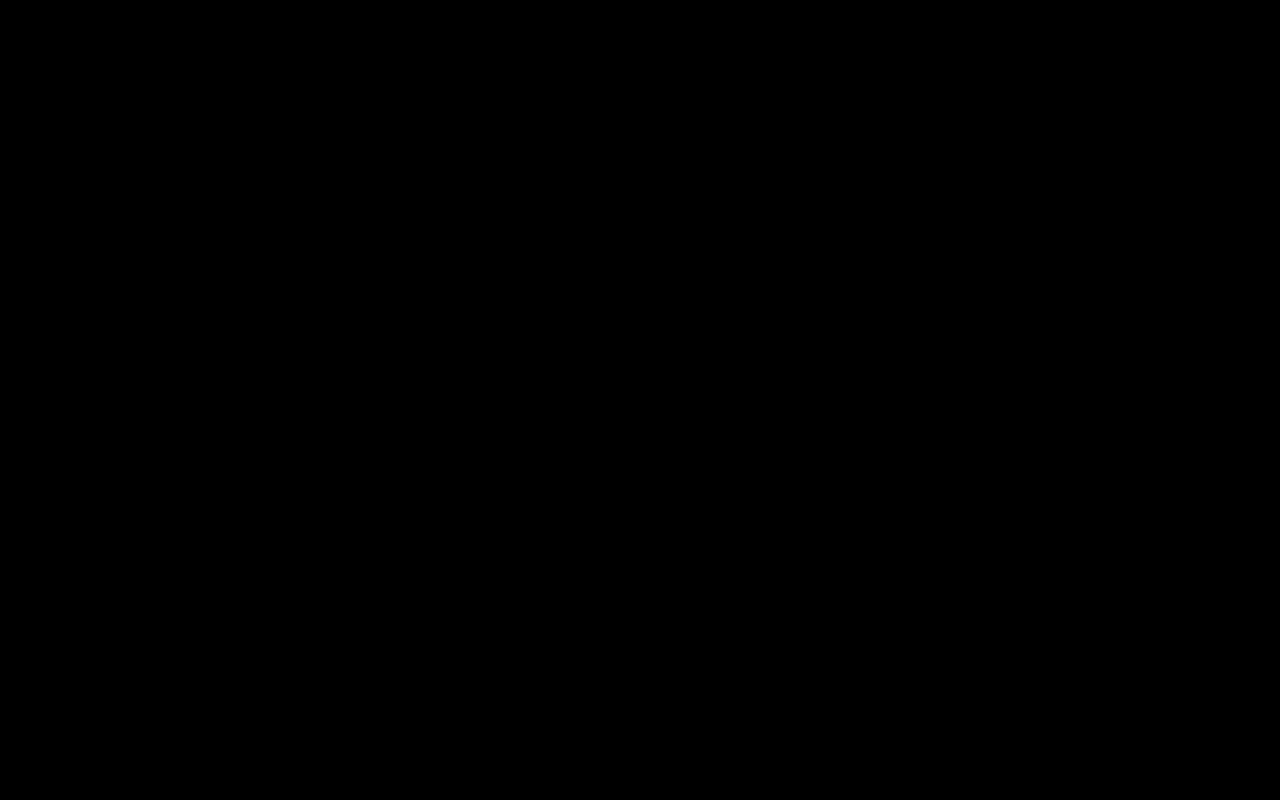
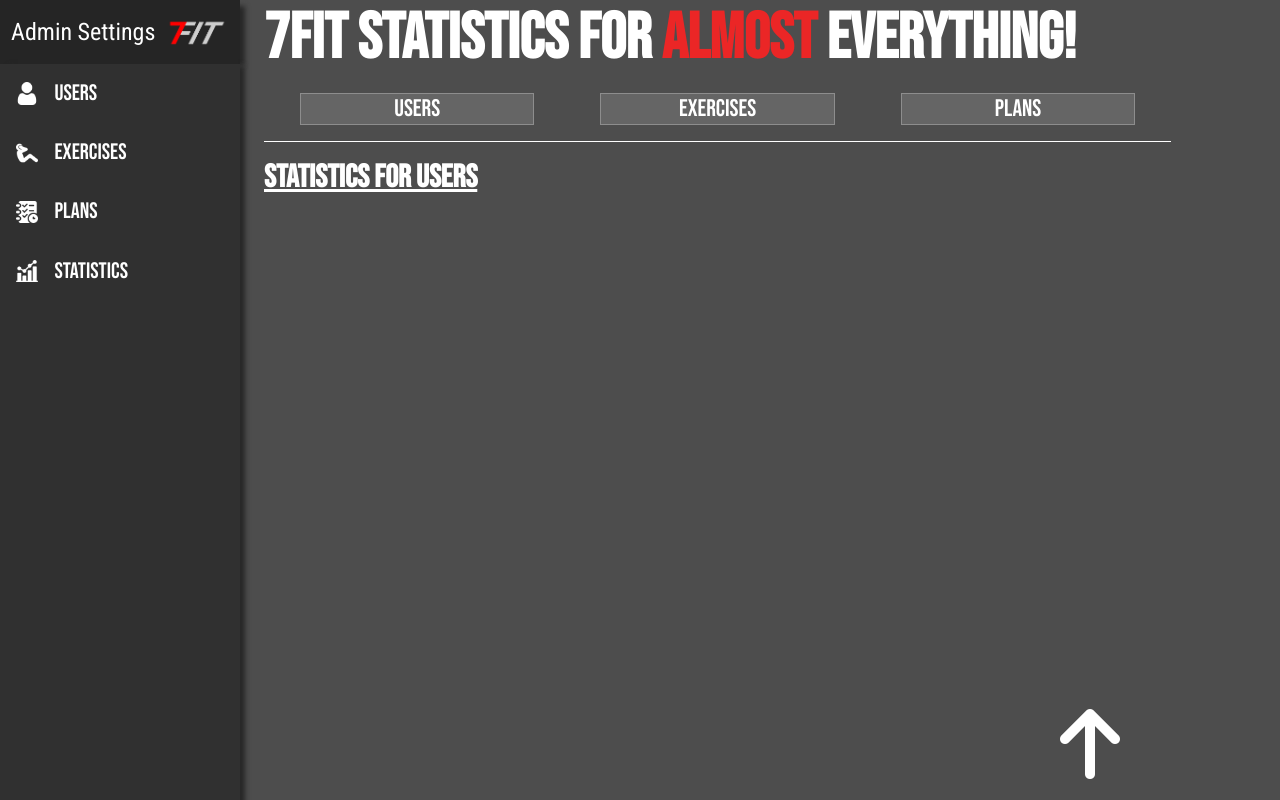
Before and after one commit to Mare02/7FIT-TrainingPlans_Project, a Vue app: page /admin/statistics in a window 1280 px wide. Before the commit this address had no page. Shown: the top 800 px of the page. Built offline with nearby package versions, Linux system fonts and the light colour scheme; a web font is replaced by a local one; what vue3-animate-onscroll would draw is missing.

Commit message:
struktura za statistike

```diff
--- /dev/null
+++ b/src/components/AdminComponents/adminStatistics.vue
@@ -0,0 +1,102 @@
+<template>
+    <div class="statistic-wrapper">
+        <h1 class="main-header">7FIT STATISTICS FOR <b>ALMOST</b> EVERYTHING!</h1>
+        <div class="nav-container">
+            <a href="#users-wrapper" class="nav-items">Users</a>
+            <a href="#exercises-wrapper" class="nav-items">Exercises</a>
+            <a href="#plans-wrapper" class="nav-items">Plans</a>
+        </div>
+        <div class="content-wrapper">
+            <div id="users-wrapper">
+                <h1 class="section-header">Statistics for users</h1>
+            </div>
+            <div id="exercises-wrapper">
+                <h1 class="section-header">Statistics for exercises</h1>
+            </div>
+            <div id="plans-wrapper">
+                <h1 class="section-header">Statistics for plans</h1>
+            </div>
+        </div>
+        <div id="go-up">
+            <a href="#"><i class="fa fa-arrow-up fa-5x fa-bounce " aria-hidden="true"></i></a>
+        </div>
+    </div>
+</template>
+
+<script>
+export default {
+
+}
+</script>
+<style scoped>
+html{
+    scroll-behavior: smooth;
+}
+h1{
+    font-family: 'Bebas Neue', cursive;
+    color: white;
+}
+b{
+    color: #eb2626;
+}
+.statistic-wrapper{
+    position: relative;
+}
+.nav-container{
+    /* border: 1px solid white; */
+    padding: 3px;
+    top: 0;
+    padding-top: 1rem;
+    padding-bottom: 1rem;
+    display: flex;
+    justify-content: space-around;
+    width: 90%;
+    border-bottom: 1px solid white;
+}
+div.nav-container{
+    position: sticky;
+    top: 0;
+}
+.nav-container .nav-items{
+    font-family: 'Bebas Neue', cursive;
+    background-color: rgb(101, 101, 101);
+    /* color: black; */
+    font-size: 1.5rem;
+    overflow: hidden;
+    border: 1px solid rgb(141, 141, 141);
+    width: 26%;
+    height: 2rem;
+    text-align: center;
+    padding: 0;
+}
+.main-header{
+    text-align: left ;
+    font-size: 4rem;
+}
+#users-wrapper, #exercises-wrapper, #plans-wrapper{
+    width: 100%;
+    height: 95vh;
+}
+.section-header{
+    text-decoration: underline;
+}
+#users-wrapper{
+    margin-top: 1rem;
+}
+
+/* go up button */
+#go-up{
+    position: fixed;
+    bottom: 1rem;
+    right: 10rem;
+    z-index: 999;
+}
+#go-up i{
+    color: white;
+}
+#go-up i:hover {
+    color: rgb(138, 118, 118);
+}
+
+
+</style>
--- a/src/router/index.js
+++ b/src/router/index.js
@@ -17,7 +17,7 @@
     // this generates a separate chunk (about.[hash].js) for this route
     // which is lazy-loaded when the route is visited.
     component: () =>
-            import ( /* webpackChunkName: "about" */ '../views/About.vue')
+        import( /* webpackChunkName: "about" */ '../views/About.vue')
 },
 {
     path: '/login',
@@ -36,31 +36,37 @@
         path: '/admin/manage-users',
         name: 'AdminManageUsers',
         component: () =>
-                    import ('../components/AdminComponents/adminEditUsers.vue'),
+            import('../components/AdminComponents/adminEditUsers.vue'),
         children: [{
             path: '/admin/manage-users/:id',
             name: 'editUser',
             component: () =>
-                        import ('../components/AdminComponents/SingleUser.vue')
+                import('../components/AdminComponents/SingleUser.vue')
         }]
     },
     {
         path: '/admin/manage-plans',
         name: 'AdminManagePlans',
         component: () =>
-                    import ('../components/AdminComponents/adminManagePlans.vue')
+            import('../components/AdminComponents/adminManagePlans.vue')
     },
     {
         path: '/admin/manage-exercises',
         name: 'AdminManageExercises',
         component: () =>
-                    import ('../components/AdminComponents/adminManageExercises.vue'),
+            import('../components/AdminComponents/adminManageExercises.vue'),
         children: [{
             path: '/admin/manage-exercises/:id',
             name: 'editExercise',
             component: () =>
-                        import ('../components/AdminComponents/SingleExercise.vue')
+                import('../components/AdminComponents/SingleExercise.vue')
         }]
+    },
+    {
+        path: '/admin/statistics',
+        name: 'AdminStatistics',
+        component: () =>
+            import('../components/AdminComponents/adminStatistics.vue')
     }
     ]
 },
--- a/src/views/AdminView.vue
+++ b/src/views/AdminView.vue
@@ -28,7 +28,7 @@
             <span>plans</span>
           </li>
         </router-link>
-        <router-link to="/admin/manage-plans" @click="closeNavOnSelect()">
+        <router-link to="/admin/" @click="closeNavOnSelect()">
           <li id="item-statistics" @click="selectActive">
             <img class="menu-img" src="../assets/icons/statistics.png" alt="">
             <span>statistics</span>
```
Also changed, not shown: 1 other file (tests, documents, lock files or other folders). Lines whose indentation alone changed are shown as unchanged.
